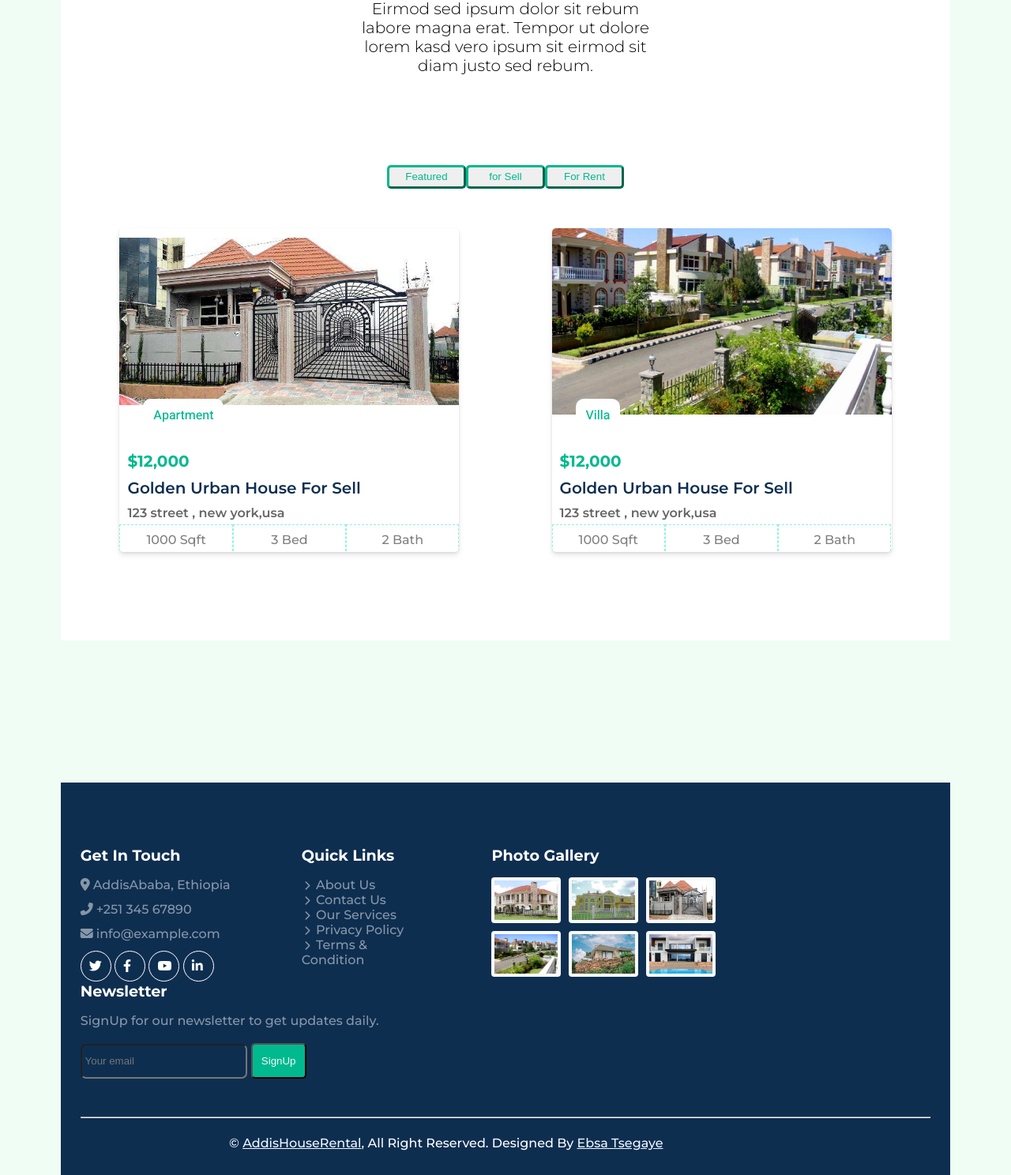
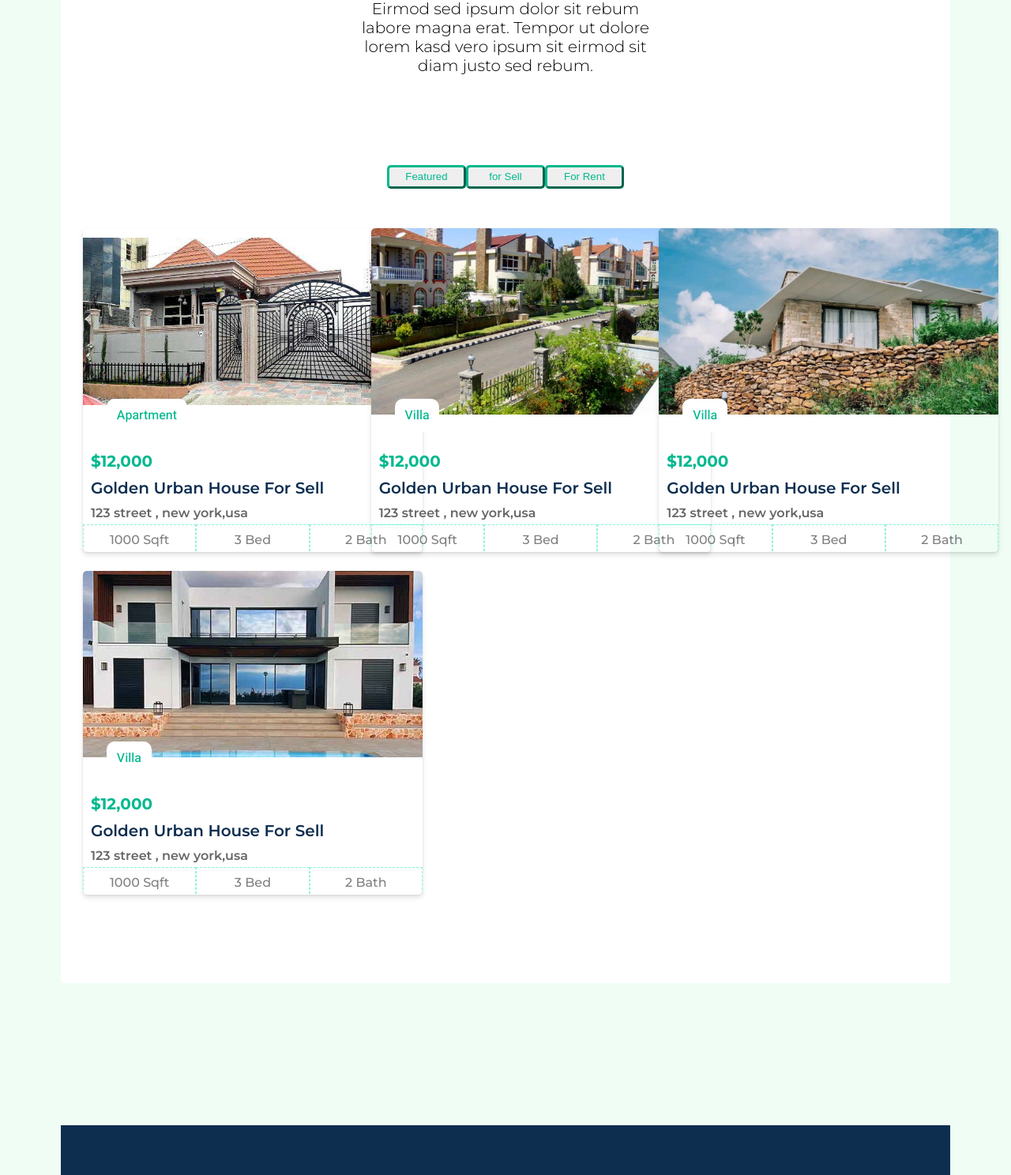
Before and after one commit to Yagth/AddisHouseRental, a PHP site: page /pages/home_page.html in a window 1280 px wide. Shown: the part 2431-3919 px from the top of the page at 79% size. Run offline with PHP 8.4, Linux system fonts and the light colour scheme.

Commit message:
Finished made grid

```diff
--- a/Frontend/css/home_page.css
+++ b/Frontend/css/home_page.css
@@ -158,7 +158,8 @@ body {
   display: grid;
   width: 95%;
   gap: 1.5rem;
-  grid-template-columns: repeat(auto-fit, minmax(280px, 1fr));
+  box-sizing: border-box;
+  grid-template-columns: repeat(3, minmax(280px, 1fr));
   margin: 50px auto;
   padding-bottom: 10%;
 }
--- a/Frontend/pages/home_page.html
+++ b/Frontend/pages/home_page.html
@@ -275,6 +275,35 @@
                 </div>
             </div>
         </div>
+        <div class="card">
+            <div class="cardimg"><img src="../img/property-5.jpg" height="" width=""></div>
+            <div class="card_discription">
+                <div class="tag">Villa</div>
+                <h1 class="card_text1">$12,000</h1>
+                <h1 class="card_text2">Golden Urban House For Sell</h1>
+                <h4 class="card_text3">123 street , new york,usa</h4>
+                <div class="card-foot">
+                    <div class="card-foot-c">1000 Sqft</div>
+                    <div class="card-foot-c">3 Bed</div>
+                    <div class="card-foot-c">2 Bath</div>
+                </div>
+            </div>
+        </div>
+
+        <div class="card">
+            <div class="cardimg"><img src="../img/property-6.jpg" height="" width=""></div>
+            <div class="card_discription">
+                <div class="tag">Villa</div>
+                <h1 class="card_text1">$12,000</h1>
+                <h1 class="card_text2">Golden Urban House For Sell</h1>
+                <h4 class="card_text3">123 street , new york,usa</h4>
+                <div class="card-foot">
+                    <div class="card-foot-c">1000 Sqft</div>
+                    <div class="card-foot-c">3 Bed</div>
+                    <div class="card-foot-c">2 Bath</div>
+                </div>
+            </div>
+        </div>
 
     </div>
 
```
